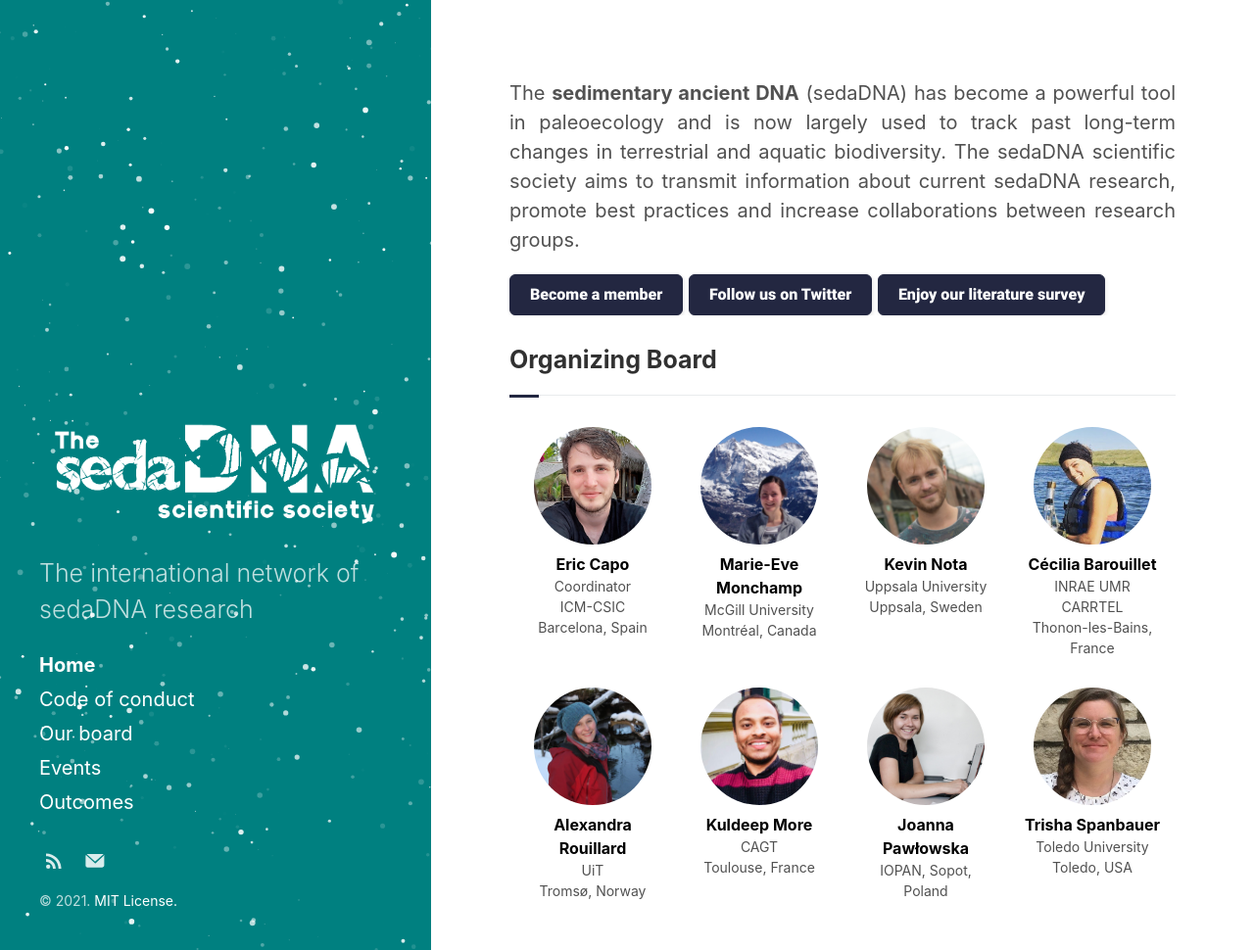
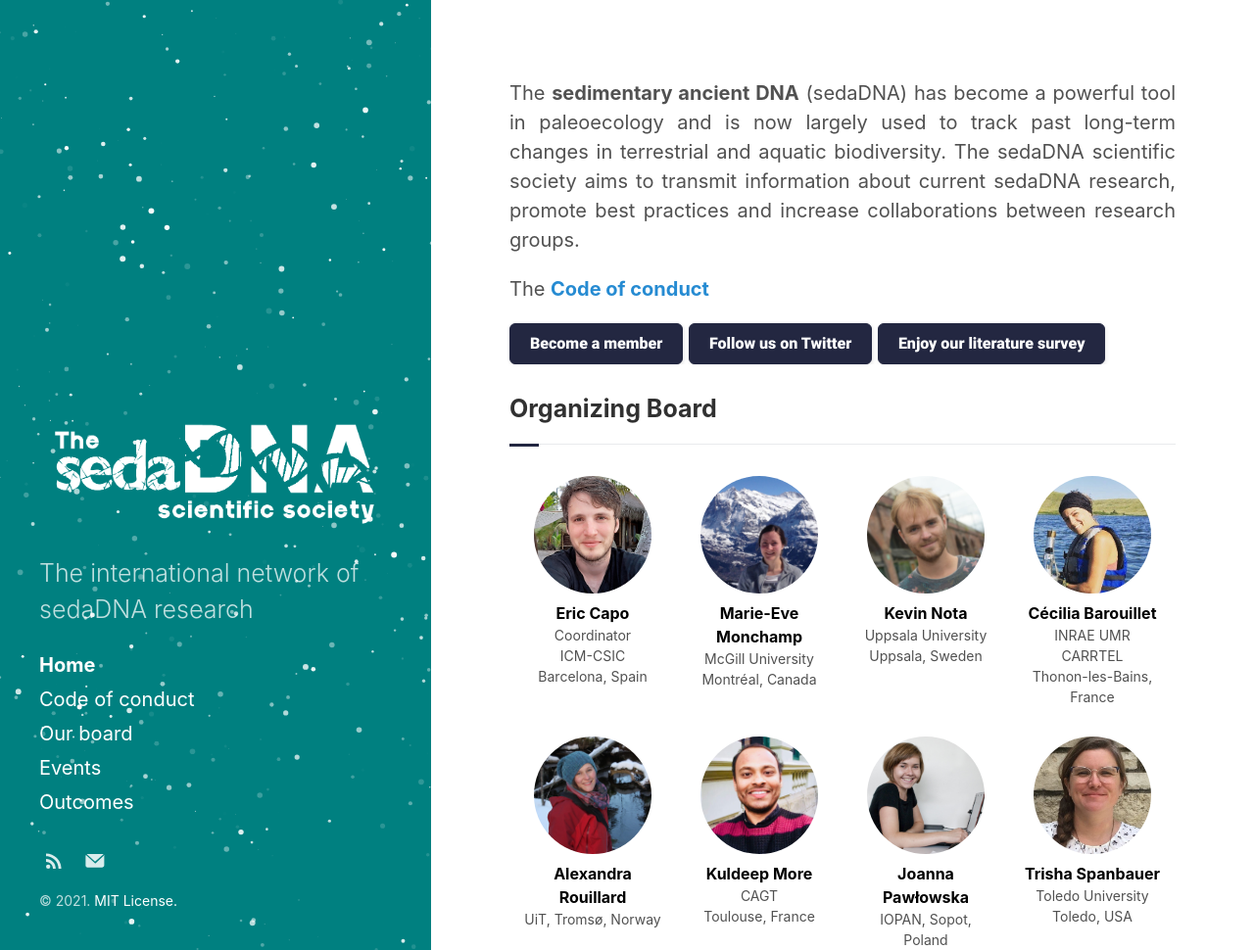
Before and after one commit to sedadna/sedadna.github.io, a Jekyll site: the page built from index.html, in a window 1280 px wide and 970 px high. Shown: the whole window at 98% size. Built offline with Jekyll 4.4.1, drawn with Linux system fonts in a browser that asks for light colours; the list of posts is cut into pages by our own code.

Commit message:
Update index.html

```diff
--- a/_layouts/index.html
+++ b/_layouts/index.html
@@ -2,8 +2,12 @@
 layout: default
 ---
 
-<div class="section intro">
+<div class="intro">
 <p>The <b>sedimentary ancient DNA</b> (sedaDNA) has become a powerful tool in paleoecology and is now largely used to track past long-term changes in terrestrial and aquatic biodiversity. The sedaDNA scientific society aims to transmit information about current sedaDNA research, promote best practices and increase collaborations between research groups.</p>
+</div>
+
+<div class="intro">
+<p>The <a href="3-code.md" target="_blank"><b>Code of conduct</b></a> </p>
 </div>
 
 <div class="join-us">
@@ -14,6 +18,7 @@ layout: default
 
 <div class="section">
 <h3 class="section-title underline">Organizing Board</h3>
+
 <div class="avatar">
 
 <div class ="member">
@@ -47,18 +52,14 @@ layout: default
 
  </div>
 
- <div class="section">
 <br>
- </div>
 
- <div class="section">
 <div class="avatar">
 
 <div class ="member">
 <div class="square"><a href="https://globe.ku.dk/staff-list/?pure=en/persons/549109" target="_blank"><img src="{{ "/assets/board-members/Alex.jpg" | relative_url }}" alt="Avatar" /></a></div>
 <p>Alexandra Rouillard</p>
-        <p>UiT</p>
-        <p>Tromsø, Norway</p>
+<p>UiT, Tromsø, Norway</p>
 </div>
 
 <div class ="member">
@@ -82,4 +83,3 @@ layout: default
 </div>
 
 </div>
-  </div>
```
Lines whose indentation alone changed are shown as unchanged.
